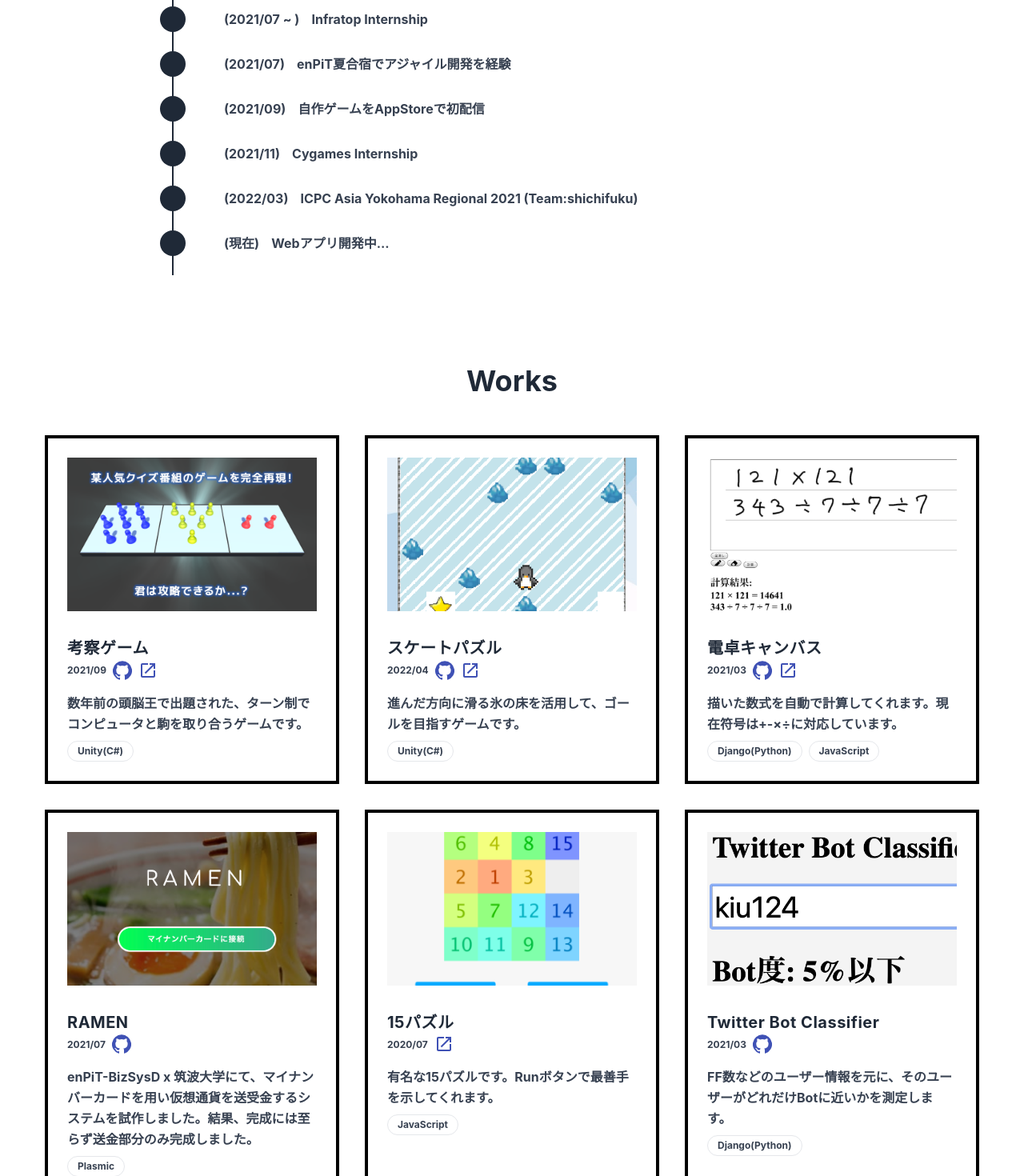
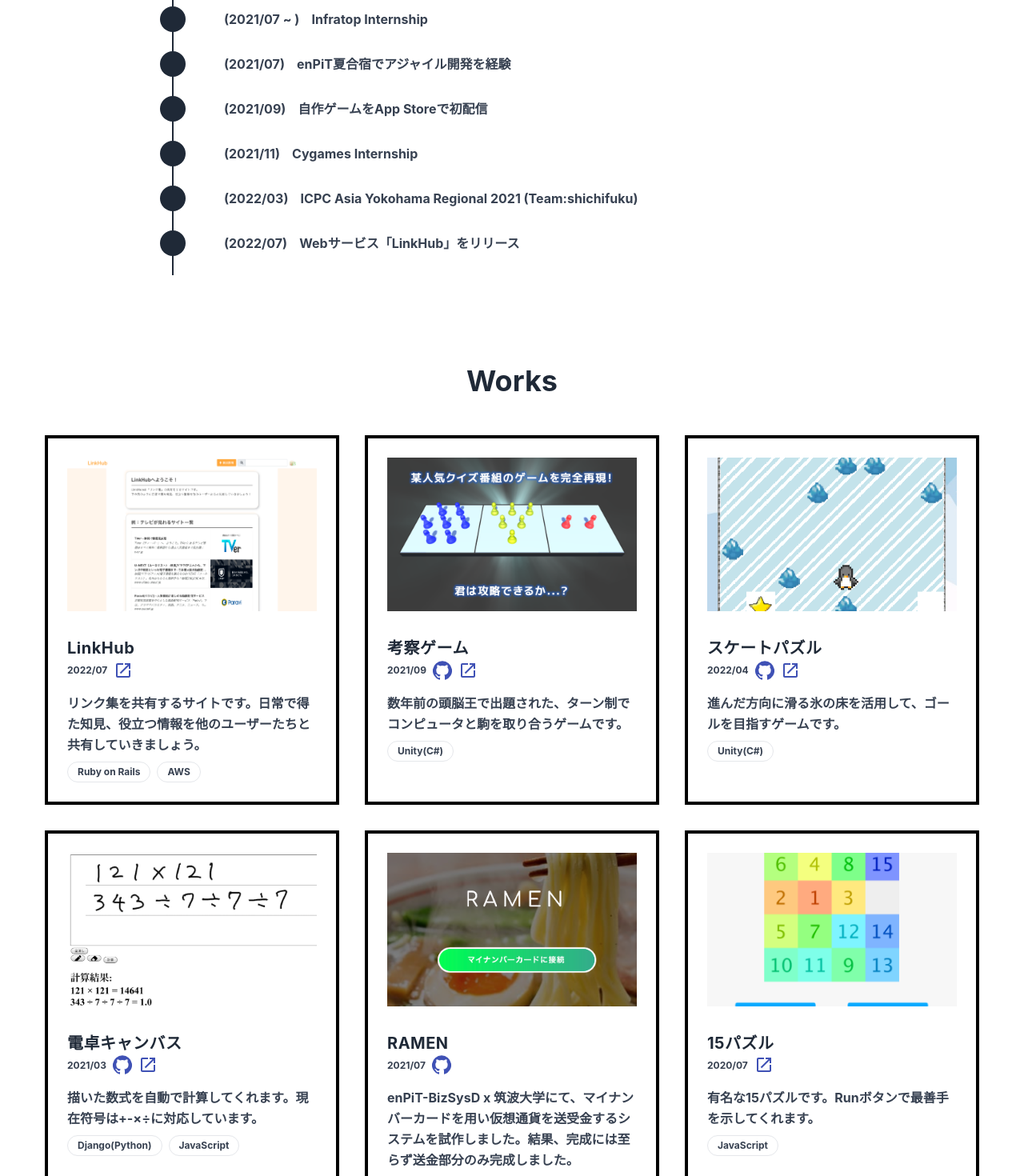
Before and after one commit to nope0124/portfolio, a React (Create React App) app: page / in a window 1280 px wide. Shown: the part 1040-2510 px from the top of the page at 80% size. Built offline with nearby package versions, Linux system fonts and the light colour scheme.

Commit message:
:tada: LinkHub

```diff
--- a/package.json
+++ b/package.json
@@ -13,7 +13,7 @@
     "@types/node": "^16.11.26",
     "@types/react": "^17.0.40",
     "@types/react-dom": "^17.0.13",
-    "gh-pages": "^3.2.3",
+    "gh-pages": "^4.0.0",
     "react": "^17.0.2",
     "react-anchor-link-smooth-scroll": "^1.0.12",
     "react-dom": "^17.0.2",
--- a/src/App.tsx
+++ b/src/App.tsx
@@ -10,6 +10,7 @@
 
 
 const App: React.FC = () => {
+
   return (
     <>
       <section>
--- a/src/components/Skills.tsx
+++ b/src/components/Skills.tsx
@@ -69,7 +69,7 @@
             title="Ruby on Rails"
             src={RubyOnRailsLogo}
             alt="RubyOnRailsロゴ"
-            description="Webアプリ開発"
+            description="Webサービス開発"
           />
 
           <Card
--- a/src/components/Timeline.tsx
+++ b/src/components/Timeline.tsx
@@ -37,10 +37,10 @@
             <Item date="2021/03" title="ICPC Asia Yokohama Regional 2020 (Team:shichifuku)" />
             <Item date="2021/07 ~ " title="Infratop Internship" />
             <Item date="2021/07" title="enPiT夏合宿でアジャイル開発を経験" />
-            <Item date="2021/09" title="自作ゲームをAppStoreで初配信" />
+            <Item date="2021/09" title="自作ゲームをApp Storeで初配信" />
             <Item date="2021/11" title="Cygames Internship" />
             <Item date="2022/03" title="ICPC Asia Yokohama Regional 2021 (Team:shichifuku)" />
-            <Item date="現在" title="Webアプリ開発中..." />
+            <Item date="2022/07" title="Webサービス「LinkHub」をリリース" />
           </ul>
         </div>
       </div>
--- a/src/components/Works.tsx
+++ b/src/components/Works.tsx
@@ -1,5 +1,5 @@
 import React from "react"
-import TwitterBotClassifier from '../static/images/works/twitter_bot_classifier.jpg'
+import LinkHub from '../static/images/works/linkhub.png'
 import CalculatorCanvas from '../static/images/works/calculator_canvas.jpg'
 import MisereNim from '../static/images/works/misere_nim.jpg'
 import SkatePuzzle from '../static/images/works/skate_puzzle.png'
@@ -67,6 +67,15 @@
         <span className="text-4xl text-gray-800 mb-8">Works</span>
         <div className="flex flex-wrap mx-2">
           <Card
+            title="LinkHub"
+            src={LinkHub}
+            alt="LinkHub"
+            description="リンク集を共有するサイトです。日常で得た知見、役立つ情報を他のユーザーたちと共有していきましょう。"
+            links={{"GitHub": "", "External": "http://colink.jp"}}
+            tags={["Ruby on Rails", "AWS"]}
+            date="2022/07"
+          />
+          <Card
             title="考察ゲーム"
             src={MisereNim}
             alt="考察ゲーム"
@@ -117,15 +126,7 @@
             date="2020/07"
           />
 
-          <Card
-            title="Twitter Bot Classifier"
-            src={TwitterBotClassifier}
-            alt="Twitter Bot Classifier"
-            description="FF数などのユーザー情報を元に、そのユーザーがどれだけBotに近いかを測定します。"
-            links={{"GitHub": "https://github.com/nope0124/TwitterBotClassifier", "External": ""}}
-            tags={["Django(Python)"]}
-            date="2021/03"
-          />
+
 
 
 
```
Also changed, not shown: src/static/images/works/linkhub.png (added), 1 other file (tests, documents, lock files or other folders).
